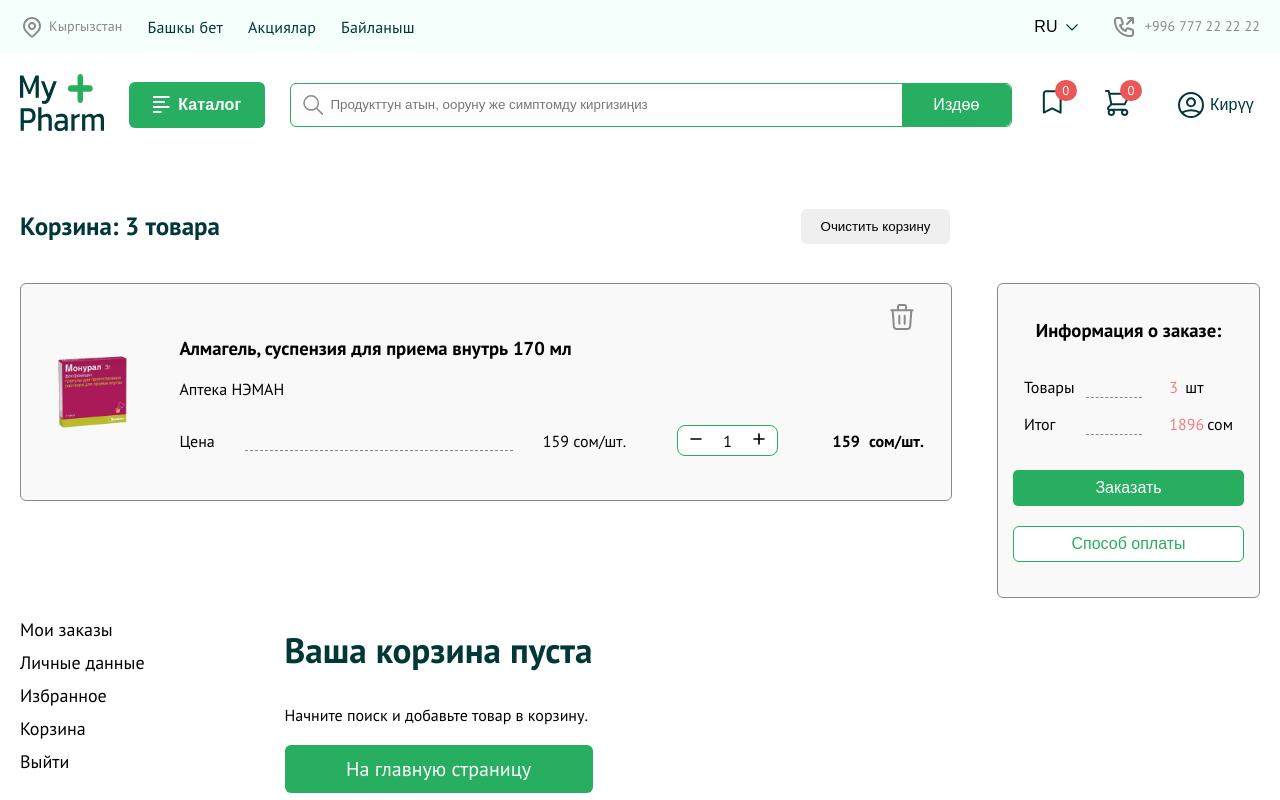
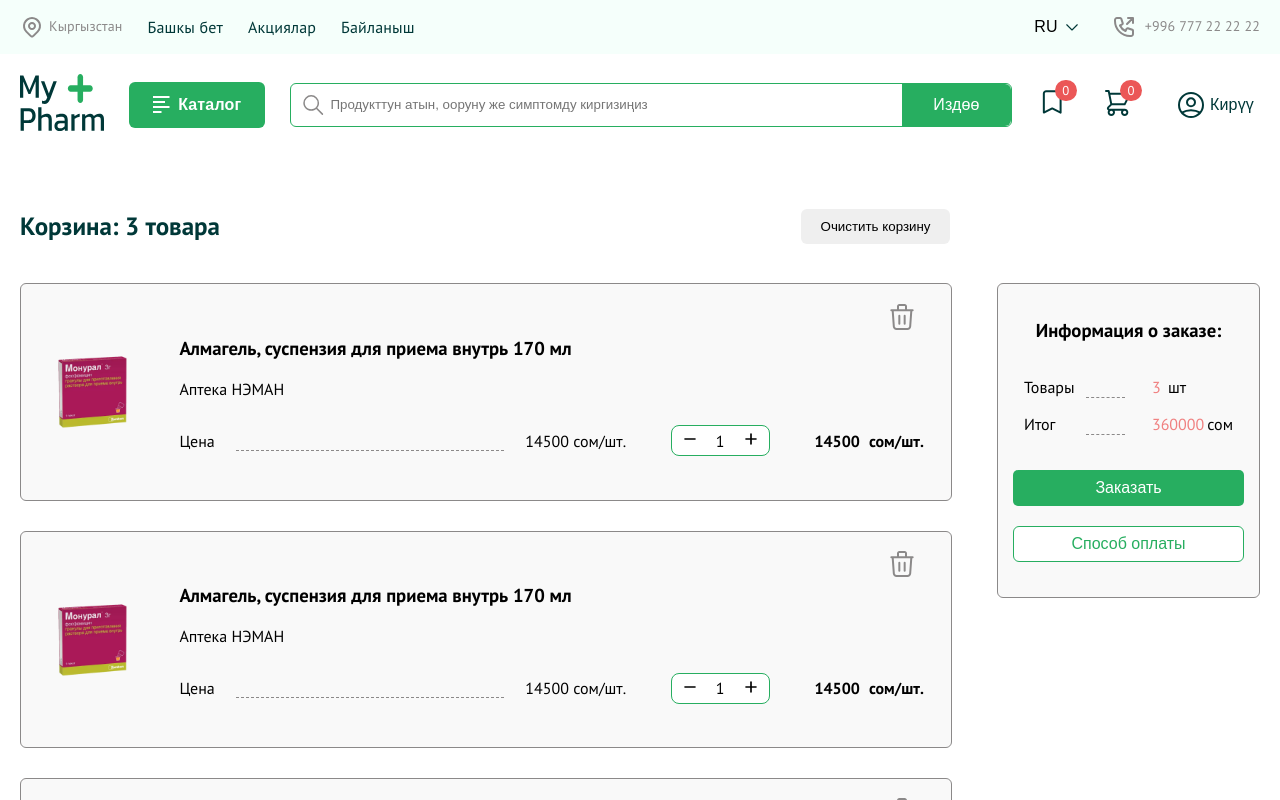
Before and after one commit to AinaSha/my-pharm, a React (Create React App) app: page /basket in a window 1280 px wide. Shown: the top 800 px of the page. Built offline with nearby package versions, Linux system fonts and the light colour scheme; no server answers.

Commit message:
feat: update basket style

```diff
--- a/src/App.tsx
+++ b/src/App.tsx
@@ -39,6 +39,7 @@
             <Route path="/myOrdering" element={<MyOrdering />} />
           </Routes>
         </main>
+        <Footer />
       </div>
     </Router>
   );
--- a/src/components/renderCard/basket/RenderBascetCard.tsx
+++ b/src/components/renderCard/basket/RenderBascetCard.tsx
@@ -19,7 +19,7 @@
               <p>Цена</p>
               <p></p>
               <p>
-                <span>159</span> сом/шт.
+                <span>14500</span> сом/шт.
               </p>
             </div>
             <div className="product-card__count">
@@ -61,7 +61,7 @@
             </div>
             <div className="product-card__pay">
               <p>
-                <span>159</span> сом/шт.
+                <span>14500</span> сом/шт.
               </p>
             </div>
           </div>
--- a/src/components/renderCard/basket/renderBascetCard.scss
+++ b/src/components/renderCard/basket/renderBascetCard.scss
@@ -1,11 +1,12 @@
 @import '../../../variables.scss';
 
 .product-card {
-  width: 75%;
+  width: 100%;
   background: #F9F9F9;
   border: 1px solid #8B8989;
   border-radius: 6px;
   position: relative;
+
 
   &__inner {
     display: flex;
@@ -33,6 +34,7 @@
     display: flex;
     align-items: center;
     justify-content: space-between;
+    width: 100%;
   }
 
   .price-for-one {
@@ -48,12 +50,10 @@
 
   &__count {
     @extend %btn0choose-count;
-    width: 95px;
   }
 
   &__pay {
-    width: 95px;
-    @extend %display;
+     @extend %display;
     justify-content: end;
     font-weight: 700;
 
@@ -67,6 +67,10 @@
     right: 4%;
     top: 9%;
   }
+}
+
+.product-card + .product-card {
+  margin-top: 30px;
 }
 
 @media (max-width: 1170px) {
@@ -83,7 +87,6 @@
 
     .price-for-one p:nth-child(2) {
       border-bottom: 1px dashed $grey;
-      // width: 400px;
     }
 
   }
@@ -95,6 +98,9 @@
       width: 70%;
     }
 
+    &__pay {
+      width: 30%;
+    }
     .price-for-one {
       width: 100%;
     }
--- a/src/pages/basket/Basket.tsx
+++ b/src/pages/basket/Basket.tsx
@@ -23,7 +23,12 @@
             <button className="basket-info__delete-btn">Очистить корзину</button>
           </div>
           <div className="basket-card-block">
-            <RenderBascetCard />
+            {/* <RenderBascetCard /> */}
+            <div className="basket-cards-gallery">
+              <RenderBascetCard />
+              <RenderBascetCard />
+              <RenderBascetCard />
+            </div>
             <div className="order-info">
               <div className="order-info__inner">
                 <div className="basket-pay">
@@ -44,7 +49,7 @@
                           <td>Итог</td>
                           <td></td>
                           <td>
-                            <span>1896</span>
+                            <span>360000</span>
                             сом
                           </td>
                         </tr>
--- a/src/pages/basket/basket.scss
+++ b/src/pages/basket/basket.scss
@@ -25,6 +25,10 @@
 .basket-card-block {
   @extend %display;
   align-items: flex-start;
+}
+
+.basket-cards-gallery {
+  width: 75%;
 }
 
 .order-info {
@@ -114,6 +118,10 @@
     row-gap: 30px;
   }
 
+  .basket-cards-gallery {
+    width: 100%;
+  }
+
   .basket-pay {
     table {
       border-spacing: 50px 15px;
```
